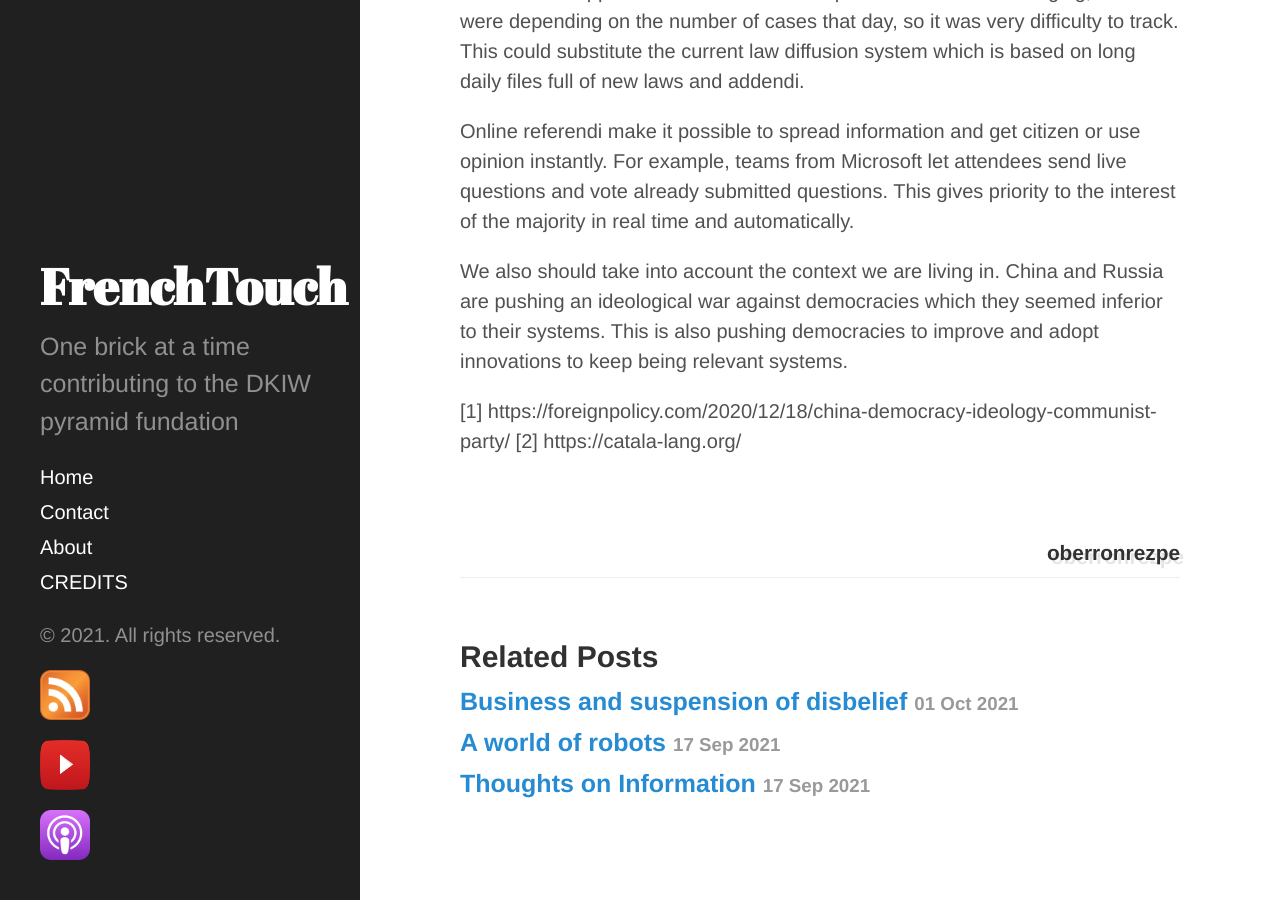
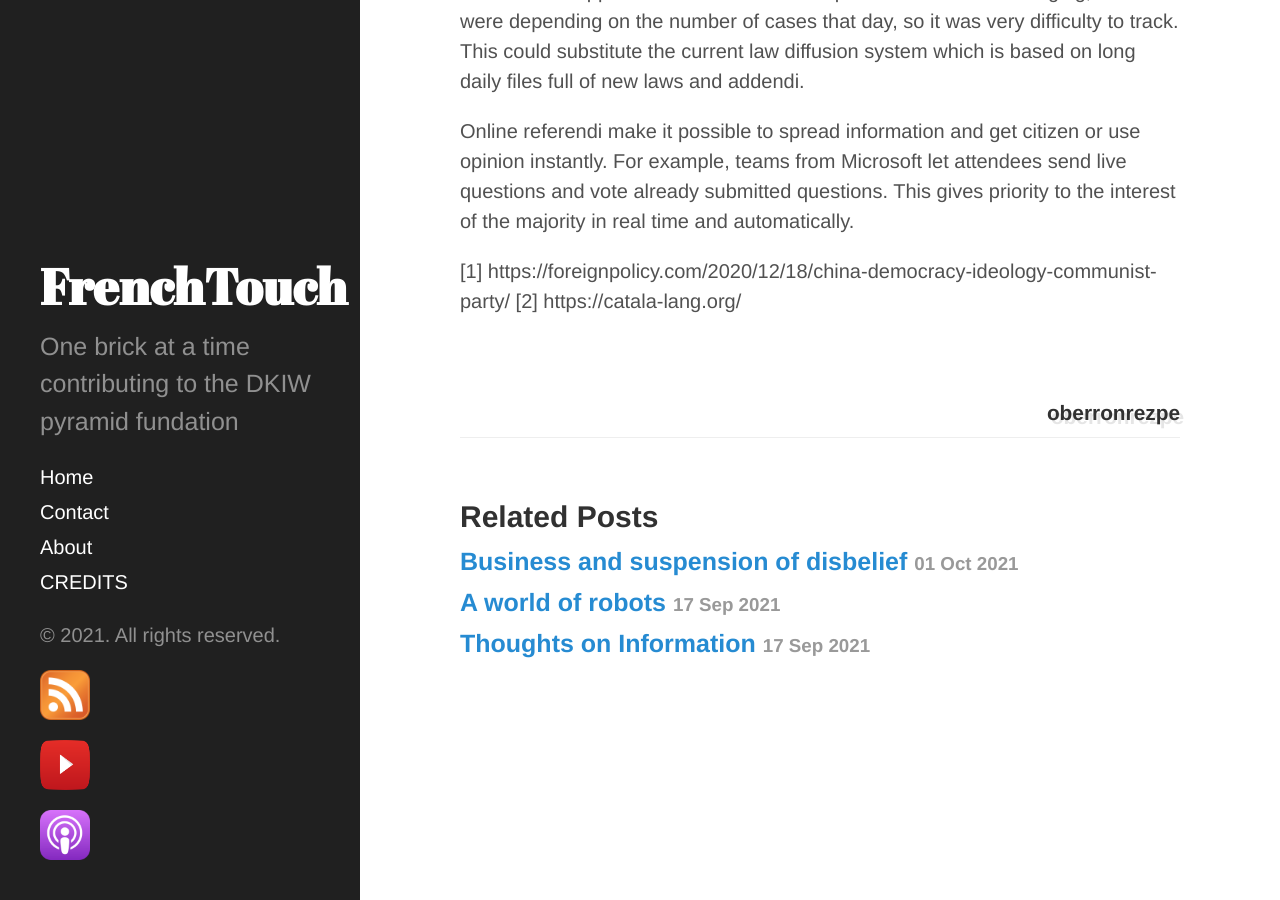
Before and after one commit to touch4tech/touch4tech, a Jekyll site: the page built from _posts/2021-10-27-political.md, in a window 1280 px wide and 900 px high, scrolled down 944 px. Built offline with Jekyll 4.4.1, drawn with Linux system fonts in a browser that asks for light colours.

Commit message:
Article Edition

```diff
--- a/_posts/2021-10-27-political.md
+++ b/_posts/2021-10-27-political.md
@@ -23,8 +23,6 @@ Combination of structured law text and public websites could allow for rapids cr
 
 Online referendi make it possible to spread information and get citizen or use opinion instantly. For example, teams from Microsoft let attendees send live questions and vote already submitted questions. This gives priority to the interest of the majority in real time and automatically.
 
-We also should take into account the context we are living in. China and Russia are pushing an ideological war against democracies which they seemed inferior to their systems. This is also pushing democracies to improve and adopt innovations to keep being relevant systems.
-
 
 [1] https://foreignpolicy.com/2020/12/18/china-democracy-ideology-communist-party/
 [2] https://catala-lang.org/
```
